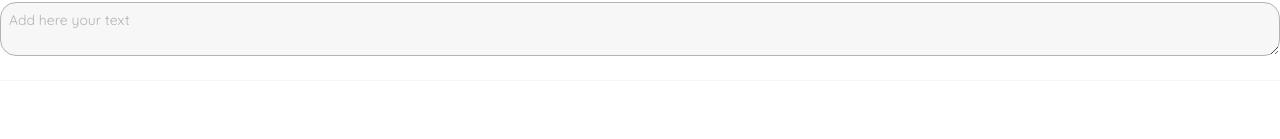
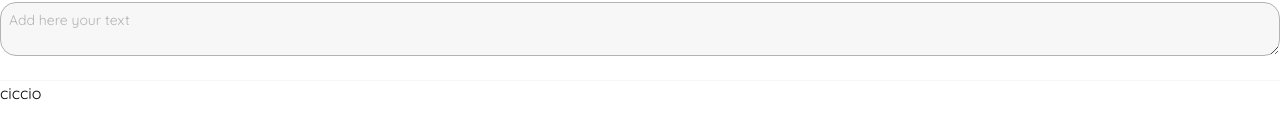
Before and after one commit to CasoGiuseppe/challenge_isEazy, a Vue app: page / in a window 1280 px wide. Shown: the part 165-304 px from the top of the page. Built offline with nearby package versions, Linux system fonts and the light colour scheme.

Commit message:
feature: add base ui button component code

```diff
--- a/src/app/shared/types/definitions.ts
+++ b/src/app/shared/types/definitions.ts
@@ -10,3 +10,9 @@ export enum InputType {
   SUBMIT = 'submit',
   TEXT = 'text'
 }
+
+export enum ButtonType {
+  BUTTON = 'button',
+  SUBMIT = 'submit',
+  FILE = 'file',
+}
--- a/src/app/ui/App.vue
+++ b/src/app/ui/App.vue
@@ -13,10 +13,12 @@
     <BaseUiInput :type="FieldType.TEXTAREA" />
     <br />
     <hr />
+    <BaseUiButton> ciccio </BaseUiButton>
   </header>
 </template>
 <script setup lang="ts">
 import BaseUiInput from '@ui/components/base/base-ui-input/BaseUiInput.vue';
+import BaseUiButton from '@ui/components/base/base-ui-button/BaseUiButton.vue';
 import { FieldType, InputType } from '@shared/types/definitions';
 import { ref } from 'vue';
 
--- a/src/app/ui/components/base/base-ui-button/BaseUiButton.vue
+++ b/src/app/ui/components/base/base-ui-button/BaseUiButton.vue
@@ -1,3 +1,31 @@
 <template>
-  <div>button</div>
+  <component :id="id" :is="getIsType" :type="getInputType ? type : null">
+    <slot />
+  </component>
 </template>
+<script setup lang="ts">
+import { computed, useSlots, type PropType } from 'vue';
+import { ButtonType } from '@shared/types/definitions';
+import { ButtonAllowedArray } from './definitions';
+
+const { id, type } = defineProps({
+  id: {
+    type: String as PropType<String>,
+    default: 'buttonID'
+  },
+
+  type: {
+    type: String as PropType<ButtonType>,
+    validator: (prop: ButtonType) => ButtonAllowedArray.includes(prop),
+    default: ButtonType.BUTTON
+  }
+});
+
+const getSlots = useSlots();
+const hasError = computed(() => getSlots['default']);
+
+const getInputType = computed(() => ['submit', 'file'].includes(type));
+const getIsType = computed(() => {
+  return getInputType.value ? 'input' : type;
+});
+</script>
--- /dev/null
+++ b/src/app/ui/components/base/base-ui-button/definitions.ts
@@ -0,0 +1,8 @@
+import { ButtonType } from '@shared/types/definitions';
+
+export interface Props {
+  id?: String,
+  type?: ButtonType
+}
+
+export const ButtonAllowedArray = [ButtonType.BUTTON, ButtonType.FILE, ButtonType.SUBMIT];
--- a/src/app/ui/components/base/base-ui-input/BaseUiInput.vue
+++ b/src/app/ui/components/base/base-ui-input/BaseUiInput.vue
@@ -41,27 +41,22 @@ const { id, type, input, required, modelValue, placeholder } = defineProps({
     type: String as PropType<String>,
     default: 'fieldID'
   },
-
   type: {
     type: String as PropType<FieldType>,
     validator: (prop: FieldType) => FieldAllowedArray.includes(prop),
     default: FieldType.INPUT
   },
-
   input: {
     type: String as PropType<InputType>,
     validator: (prop: InputType) => InputAllowedArray.includes(prop)
   },
-
   required: {
     type: Boolean as PropType<Boolean>,
     default: true
   },
-
   modelValue: {
     type: String as PropType<String>
   },
-
   placeholder: {
     type: String as PropType<String>,
     default: 'Add here your text'
```
